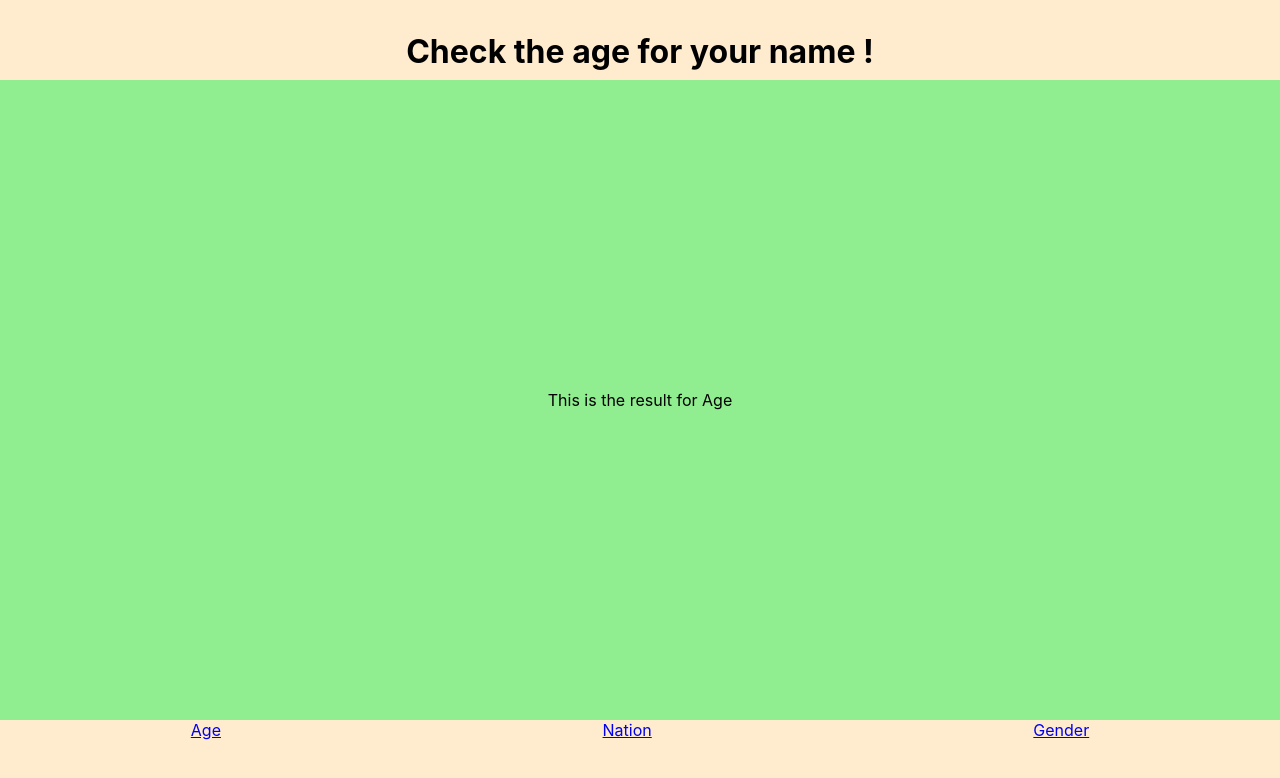
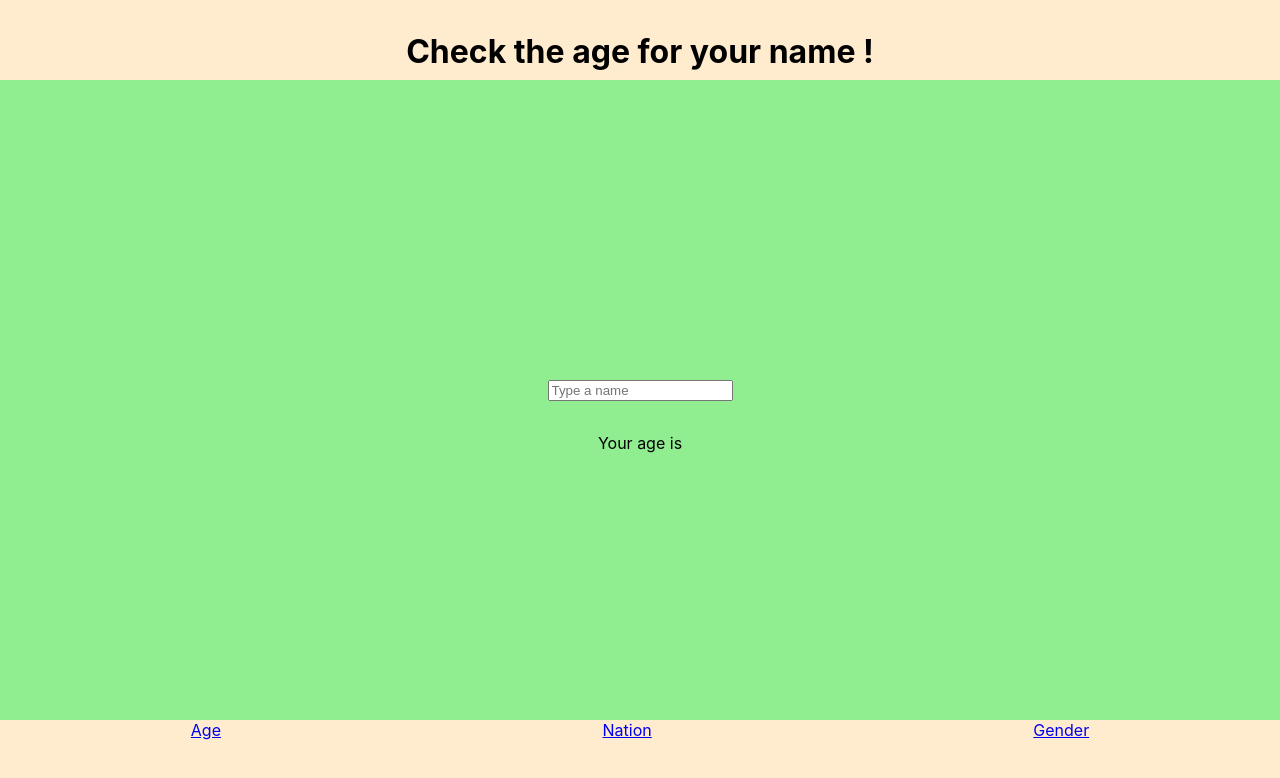
Before and after one commit to borislavkb/name-app, a React (Create React App) app: page /age in a window 1280 px wide. Shown: the top 778 px of the page. Built offline with nearby package versions, Linux system fonts and the light colour scheme.

Commit message:
Add functionality for Age fetch

```diff
--- a/src/App.js
+++ b/src/App.js
@@ -2,33 +2,46 @@ import "./App.css";
 import Age from "./pages/Age";
 import Gender from "./pages/Gender";
 import Nation from "./pages/Nation";
-import { useEffect, useState } from "react";
+import { useState } from "react";
 import Header from "./components/Header";
 import Form from "./components/Form";
+import { Switch, Route, NavLink } from "react-router-dom";
 
-import { Switch, Route, NavLink } from "react-router-dom";
-import { even } from "check-types";
+export function App() {
+  const [age, setAge] = useState(null);
 
-function App() {
-  const [nationality, setNationality] = useState([]);
+  function handleSubmitForm(event) {
+    event.preventDefault();
+    const form = event.target;
+    const inputValue = form.inputName.value;
+    console.log(inputValue);
 
-  //   const url = "https://api.nationalize.io/?name=michael";
-  //   fetch(url)
-  //   .then((response)=>response.json())
-  //   .then((data)=>{
-  //     setNationality(data.name)
-  //   })
-  // });
+    const ageURL = `https://api.agify.io/?name=${inputValue}`;
+    fetch(ageURL)
+      .then((response) => response.json())
+      .then((data) => {
+        setAge(data.age);
+      });
+    form.reset();
+  }
 
   return (
     <div className="App">
       <header className="App__header">
-        <Header />
+        <Header onSubmit={handleSubmitForm} />
       </header>
       <main className="App__main">
+        <form onSubmit={handleSubmitForm}>
+          <input
+            type="text"
+            name="inputName"
+            id="inputName"
+            placeholder="Type a name"
+          ></input>
+        </form>
         <Switch>
           <Route path="/age">
-            <Age />
+            <Age age={age} />
           </Route>
         </Switch>
         <Switch>
--- a/src/components/Form.js
+++ b/src/components/Form.js
@@ -1,4 +1,4 @@
-export default function Form() {
+export default function Form({ handleSubmitForm, handleOnChangeName }) {
   return (
     <form onSubmit={handleSubmitForm}>
       <input
@@ -6,8 +6,8 @@ export default function Form() {
         name="inputName"
         id="inputName"
         placeholder="Type a name"
+        onChange={handleOnChangeName}
       ></input>
-      <button type="submit">Submit</button>
     </form>
   );
 }
--- a/src/pages/Age.js
+++ b/src/pages/Age.js
@@ -1,7 +1,7 @@
-export default function Age() {
+export default function Age({ age }) {
   return (
     <div>
-      <p>This is the result for Age</p>
+      <p>Your age is {age}</p>
     </div>
   );
 }
```
